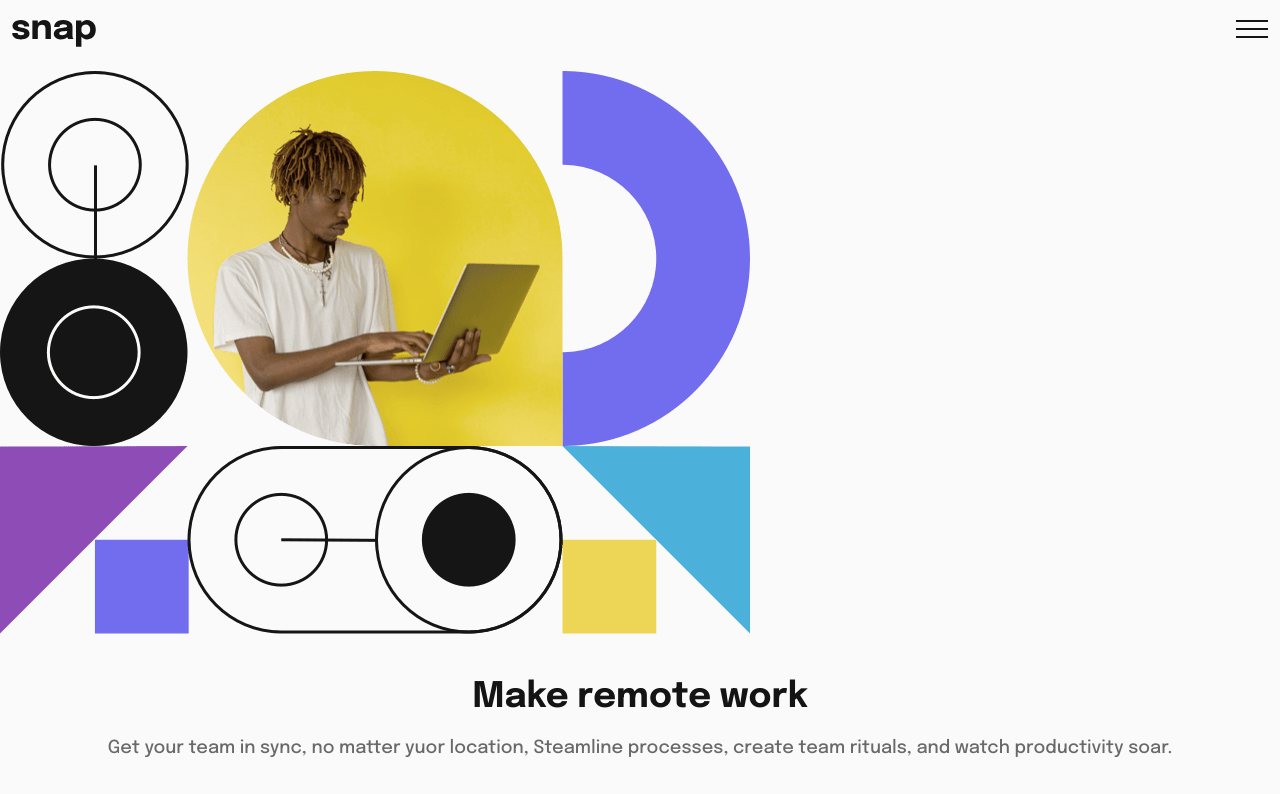
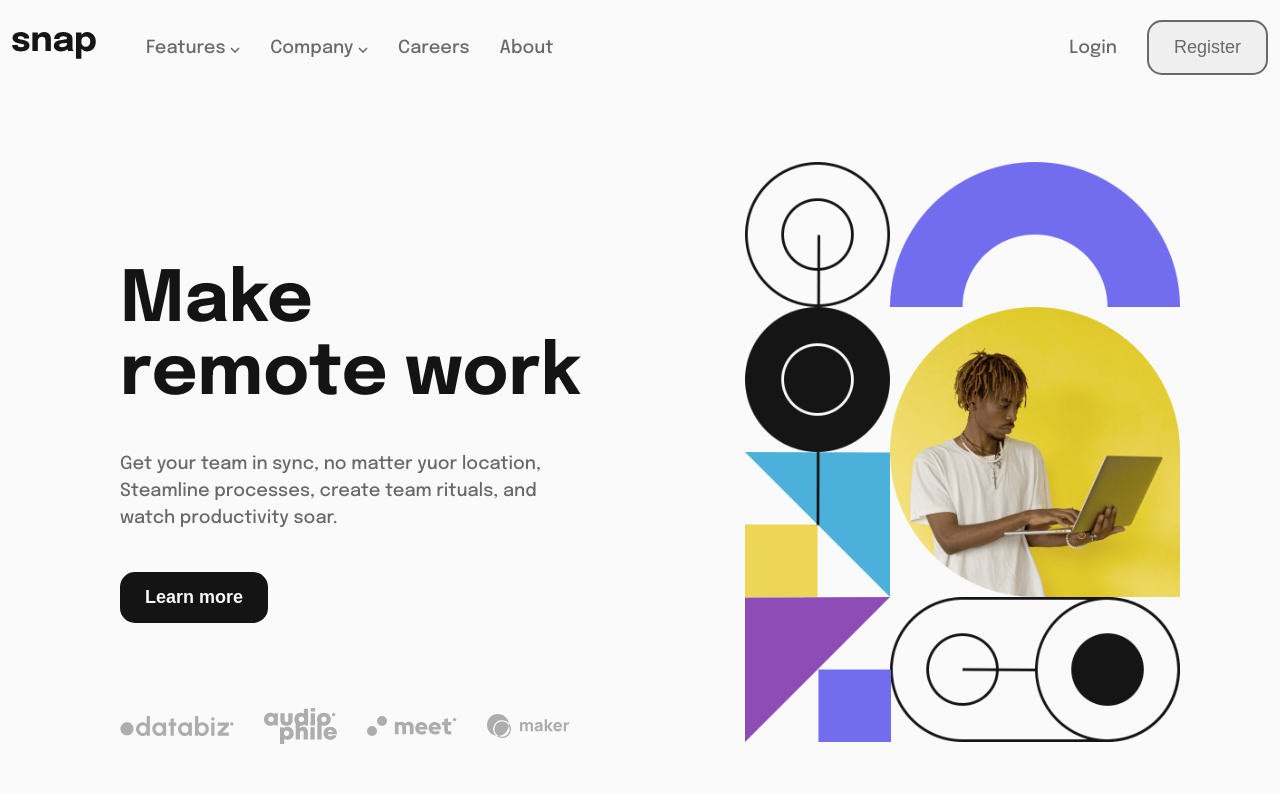
Before and after one commit to hezcharlie/intro-section-with-dropdown-proj-6, a plain HTML site: page index.html in a window 1280 px wide. Shown: the top 794 px of the page. Drawn offline with Linux system fonts and the light colour scheme.

Commit message:
fix new commit

```diff
--- a/index.html
+++ b/index.html
@@ -1,65 +1,86 @@
 <!DOCTYPE html>
 <html lang="en">
   <head>
-    <meta charset="UTF-8">
-    <meta name="viewport" content="width=device-width, initial-scale=1.0">
-    <link rel="shortcut icon" href="assets/favicon-32x32.png" type="image/x-icon">
+    <meta charset="UTF-8" />
+    <meta name="viewport" content="width=device-width, initial-scale=1.0" />
+    <link
+      rel="shortcut icon"
+      href="assets/favicon-32x32.png"
+      type="image/x-icon"
+    />
     <title>intro-section-with-dropdown-nav</title>
-    <link rel="stylesheet" href="style.css">
-    <link rel="preconnect" href="https://fonts.googleapis.com">
-<link rel="preconnect" href="https://fonts.gstatic.com" crossorigin>
+    <link rel="stylesheet" href="style.css" />
+    <link rel="preconnect" href="https://fonts.googleapis.com" />
+    <link rel="preconnect" href="https://fonts.gstatic.com" crossorigin />
   </head>
   <body>
     <!-- nav -->
     <nav class="container">
       <!-- nav-div-1 -->
+      <div id="nav-div-1">
         <div>
-        <div>
-            <img src="assets/logo.svg" alt="nav-logo">
+          <img src="assets/logo.svg" alt="nav-logo" />
         </div>
         <!-- ul -->
         <ul>
-            <li>Features <img src="assets/icon-arrow-down.svg" alt="icon-arrow-down"></li>
-            <li>Company <img src="assets/icon-arrow-down.svg" alt="icon-arrow-down"></li>
+          <li>
+            Features
+            <img src="assets/icon-arrow-down.svg" alt="icon-arrow-down" />
+          </li>
+          <li>
+            Company
+            <img src="assets/icon-arrow-down.svg" alt="icon-arrow-down" />
+          </li>
           <li>Careers</li>
           <li>About</li>
         </ul>
       </div>
       <!-- nav-div-2 -->
-      <div>
+      <div id="nav-div-2">
         <ul>
           <li>Login</li>
           <button>Register</button>
         </ul>
       </div>
       <!-- nav-div-3 -->
-       <div>
-        <img src="assets/icon-menu.svg" alt="menu icon">
+      <div id="menu-icon">
+        <img src="assets/icon-menu.svg" alt="menu icon" />
       </div>
     </nav>
     <!-- main -->
     <main>
       <!-- main-section-1 -->
       <section id="section-1">
-        <img id="mobile-hero" src="assets/image-hero-mobile.png" alt="image-hero-mobile">
-        <img id="desktop-hero" src="assets/image-hero-desktop.png" alt="image-hero-desktop">
+        <img
+          id="mobile-hero"
+          src="assets/image-hero-mobile.png"
+          alt="image-hero-mobile"
+        />
+        <img
+          id="desktop-hero"
+          src="assets/image-hero-desktop.png"
+          alt="image-hero-desktop"
+        />
       </section>
       <!-- section-2 -->
-      <section class="container section-2">
+      <section id="section-2-text" class="container section-2">
         <!-- section-2-div-1 -->
         <div>
           <h1>Make remote work</h1>
-            <p>Get your team in sync, no matter yuor location, Steamline processes, create team rituals, and watch productivity soar.</p>
+          <p>
+            Get your team in sync, no matter yuor location, Steamline processes,
+            create team rituals, and watch productivity soar.
+          </p>
         </div>
         <div id="section-2-btn-wrapper">
           <button>Learn more</button>
         </div>
         <!-- section-2-div-2-imgs -->
         <div id="section-2-img-wrapper">
-            <img src="assets/client-databiz.svg" alt="data-bizz-img">
-            <img src="assets/client-audiophile.svg" alt="audiophile-img">
-            <img src="assets/client-meet.svg" alt="client-meet-img">
-            <img src="assets/client-maker.svg" alt="client-maker-img">
+          <img src="assets/client-databiz.svg" alt="data-bizz-img" />
+          <img src="assets/client-audiophile.svg" alt="audiophile-img" />
+          <img src="assets/client-meet.svg" alt="client-meet-img" />
+          <img src="assets/client-maker.svg" alt="client-maker-img" />
         </div>
       </section>
     </main>
--- a/style.css
+++ b/style.css
@@ -3,6 +3,8 @@
     padding: 0;
     margin: 0;
     box-sizing: border-box;
+    /* list-style:none was used to remove all the bullet point in the ul */
+    list-style: none;
 }
 :root{
 --Almos-White: hsl(0, 0%, 98%);
@@ -72,10 +74,96 @@ p{
 #section-2-img-wrapper{
     padding-top: 20px;
     display: flex;
-    justify-content: space-between;
-    margin-bottom: 30px;
-    /* gap: 20px; */
+    justify-content: center;
+    align-items: center;
+    margin: 30px 0 45px 0;
+    gap: 10px;
 }
 #section-2-img-wrapper img{
 max-width: 100%;
 }
+
+@media(min-width:1024px){
+    nav ul{
+        display: flex;
+        align-items: center;
+        color: var(--Medium-Gray);
+        font-weight: 500;
+        gap: 30px;
+        font-size: 18px;
+    }
+    body{
+    width: 100%;
+    }
+
+    #nav-div-1{
+        display: flex;
+        gap: 50px;
+        align-items: center;
+    }
+    #menu-icon{
+        display: none;
+
+    }
+    nav button{
+        padding: 15px 25px;
+        border: 2px solid var(--Medium-Gray);
+        color: var(--Medium-Gray);
+        border-radius: 15px;
+        font-weight: 500;
+        font-size: 18px;
+        cursor: pointer;
+
+
+    }
+    /* main */
+    #mobile-hero{
+        display: none;
+    }
+
+    #desktop-hero{
+display: block;
+    }
+    main{
+        /* border: 1px solid red; */
+        padding: 0 100px;
+        display:flex;
+        flex-direction: row-reverse;
+        align-items: center;
+    }
+
+    #desktop-hero{
+        /* border: 1px solid red; */
+        max-width: 100%;
+        width: 61rem;
+        display: block;
+
+    }
+    h1{
+        text-align: left;
+        padding-bottom: 40px;
+        font-size: 4.4rem;
+    }
+    p{
+        text-align: left;
+        padding-bottom: 5px;
+        font-size:18px;
+    }
+    #section-2-text{
+        padding-top: 150px;
+        justify-content: start;
+        padding-right: 150px;
+        padding-left: 20px;
+        /* max-width: 100%; */
+
+    }
+
+    #section-2-btn-wrapper{
+        justify-content: start;
+
+    }
+    #section-2-img-wrapper{
+        justify-content: start;
+        gap: 30px;
+    }
+}
```
Lines whose indentation alone changed are shown as unchanged.
